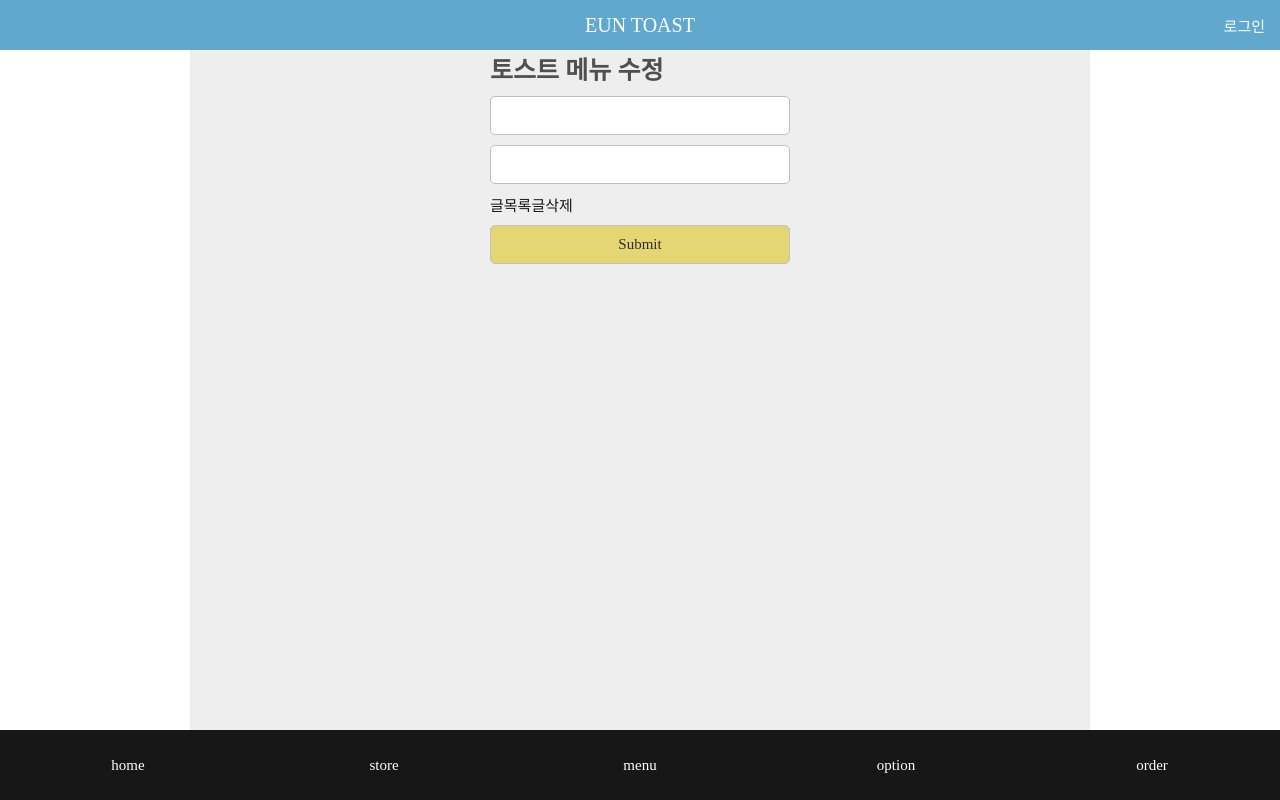
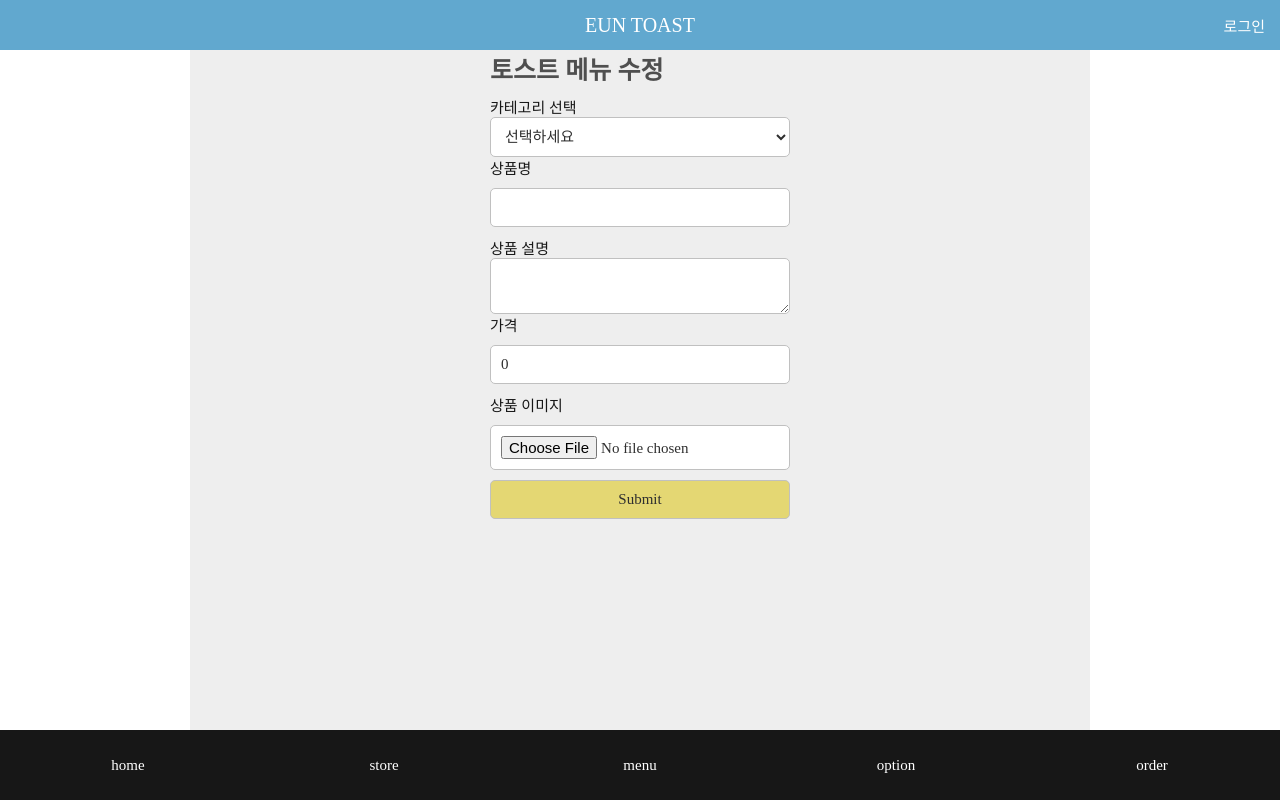
Before and after one commit to eeuneeun/ownerFrontend, a Next.js app: page /pages/menu/modify/1 in a window 1280 px wide. Built offline with nearby package versions, Linux system fonts and the light colour scheme; no server answers.

Commit message:
토스트 메뉴 수정 개발 완료

```diff
--- a/src/app/pages/menu/modify/[id]/page.tsx
+++ b/src/app/pages/menu/modify/[id]/page.tsx
@@ -1,29 +1,44 @@
 "use client";
+import { useAuthStore } from "@/app/_store/authStore";
 import Link from "next/link";
 import { useRouter, useSearchParams } from "next/navigation";
 import React, { useEffect, useState } from "react";
 import { SubmitHandler, useForm } from "react-hook-form";
 
-type ItemContents = {
-  title: string;
-  contents: string;
+type MenuType = {
+  category: string;
+  name: string;
+  desc: string;
+  imgUrl: string;
+  price: number;
 };
 
 export default function Modify() {
-  const [items, setItems] = useState({
-    id: 0,
-    title: "",
-    contents: "",
+  const [menu, setItems] = useState({
+    category: "",
+    name: "",
+    desc: "",
+    imgUrl: "",
+    price: 0,
   });
 
+  const { user, accessToken } = useAuthStore();
   const router = useRouter();
   const searchParams = useSearchParams();
+  const menuId = searchParams.get("id");
+  console.log(menuId);
 
   const getItem = async () => {
-    const id = searchParams.get("id");
-    const res = await fetch(`${process.env.NEXT_PUBLIC_API_URL}/board/${id}`, {
+    const res = await fetch(
+      `${process.env.NEXT_PUBLIC_API_URL}/menu/${menuId}`,
+      {
         method: "GET",
-    });
+        headers: {
+          Authorization: `Bearer ${accessToken}`,
+          "Content-Type": "application/json",
+        },
+      }
+    );
     const data = await res.json();
     console.log(data);
     setItems(data);
@@ -31,28 +46,37 @@ export default function Modify() {
 
   const delItem = async () => {
     const id = searchParams.get("id");
-    const res = await fetch(`${process.env.NEXT_PUBLIC_API_URL}/board/${id}`, {
+    const res = await fetch(
+      `${process.env.NEXT_PUBLIC_API_URL}/menu/${menuId}`,
+      {
         method: "DELETE",
-      headers: { "Content-Type": "application/json" },
-    });
+        headers: {
+          Authorization: `Bearer ${accessToken}`,
+          "Content-Type": "application/json",
+        },
+      }
+    );
     console.log(res);
   };
 
-  async function updateItem(data: ItemContents) {
-    const id = searchParams.get("id");
-    const res = await fetch(`${process.env.NEXT_PUBLIC_API_URL}/board/${id}`, {
+  async function updateItem(data: MenuType) {
+    const res = await fetch(
+      `${process.env.NEXT_PUBLIC_API_URL}/menu/${menuId}`,
+      {
         method: "PUT",
         headers: {
+          Authorization: `Bearer ${accessToken}`,
           "Content-Type": "application/json",
         },
         body: JSON.stringify({
-        name: "eeuneeun", //유저이름
-        title: data.title,
-        contents: data.contents,
-        writeTime: new Date(),
-        like: 0,
+          category: data.category,
+          name: data.name,
+          desc: data.desc,
+          imgUrl: "/combi.jpg",
+          price: data.price,
         }),
-    });
+      }
+    );
 
     if (!res.ok) throw new Error("업데이트 실패");
     if (res.status == 200) {
@@ -64,38 +88,66 @@ export default function Modify() {
     handleSubmit,
     watch,
     formState: { errors },
-  } = useForm<ItemContents>();
+  } = useForm<MenuType>();
 
-  const onSubmit: SubmitHandler<ItemContents> = (data) => {
+  const onSubmit: SubmitHandler<MenuType> = (data) => {
     updateItem(data);
   };
 
   useEffect(() => {
     getItem();
-  }, []);
+  }, [accessToken]);
 
   return (
     <div>
       <h2>토스트 메뉴 수정</h2>
       <form action="post" onSubmit={handleSubmit(onSubmit)}>
-        <div>
+        <label htmlFor="category">
+          <label htmlFor="category">카테고리 선택</label>
+          <select id="category" {...register("category")}>
+            <option value="">선택하세요</option>
+            <option value="toast">토스트</option>
+            <option value="side">사이드</option>
+            <option value="sandwich">샌드위치</option>
+            <option value="bevarage">음료수</option>
+            <option value="coffee">커피</option>
+          </select>
+        </label>
+        <label htmlFor="name">
+          상품명
           <input
             type="text"
-            id="title"
-            defaultValue={items?.title}
-            {...register("title", { required: true })}
+            id="name"
+            defaultValue={menu.name}
+            {...register("name", { required: true })}
           />
-        </div>
-        <div>
+        </label>
+        <label htmlFor="desc">
+          상품 설명
+          <textarea
+            id="desc"
+            defaultValue={menu.desc}
+            {...register("desc", { required: true })}
+          />
+        </label>
+        <label htmlFor="price">
+          가격
           <input
             type="text"
-            id="title"
-            defaultValue={items?.contents}
-            {...register("contents", { required: true })}
+            id="price"
+            defaultValue={menu.price}
+            {...register("price", { required: true })}
           />
-        </div>
-        <Link href="../../nomal">글목록</Link>
-        <a onClick={() => delItem()}>글삭제</a>
+        </label>
+        <label htmlFor="imgUrl">
+          상품 이미지
+          <input
+            type="file"
+            id="imgUrl"
+            defaultValue={menu.imgUrl}
+            {...register("imgUrl", { required: true })}
+          />
+        </label>
         <input type="submit" />
       </form>
     </div>
```
Also changed, not shown: src/app/pages/menu/view/[id]/page.tsx (+4 -4 lines). Lines whose indentation alone changed are shown as unchanged.
